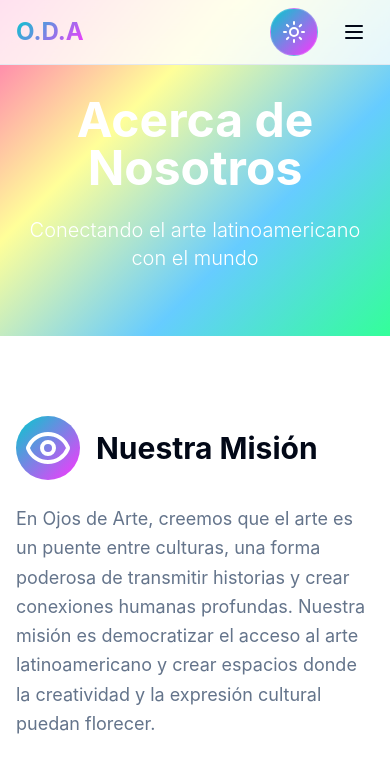
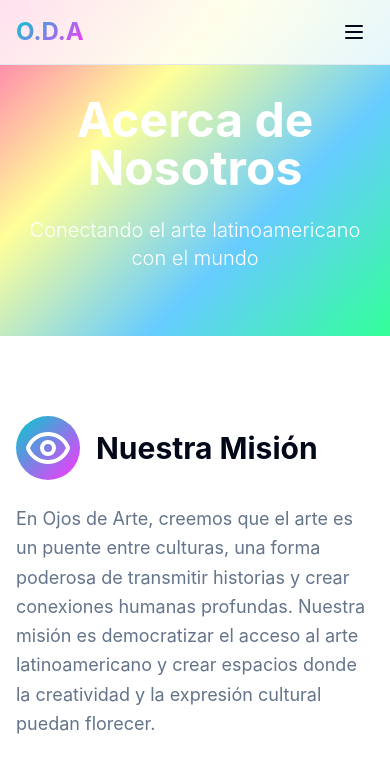
Before and after one commit to mateosp/mind-canvas-showcase, a React (Vite) app: page /about in a window 390 px wide. Shown: the top 772 px of the page. Built offline with nearby package versions, Linux system fonts and the light colour scheme.

Commit message:
Move dark mode to mobile menu
Move the dark mode toggle button into the responsive mobile menu for better accessibility.

```diff
--- a/src/components/ui/navbar.tsx
+++ b/src/components/ui/navbar.tsx
@@ -46,9 +46,11 @@ export function Navbar() {
             ))}
           </div>
 
-          {/* Theme Toggle & Mobile Menu */}
+          {/* Desktop Theme Toggle & Mobile Menu */}
           <div className="flex items-center space-x-4">
-            <ThemeToggle />
+            <div className="hidden md:block">
+              <ThemeToggle />
+            </div>
 
             {/* Mobile menu button */}
             <button
@@ -79,6 +81,11 @@ export function Navbar() {
                   {item.label}
                 </Link>
               ))}
+
+              {/* Mobile Theme Toggle */}
+              <div className="flex justify-center pt-2 pb-1">
+                <ThemeToggle />
+              </div>
             </div>
           </div>
         )}
```
